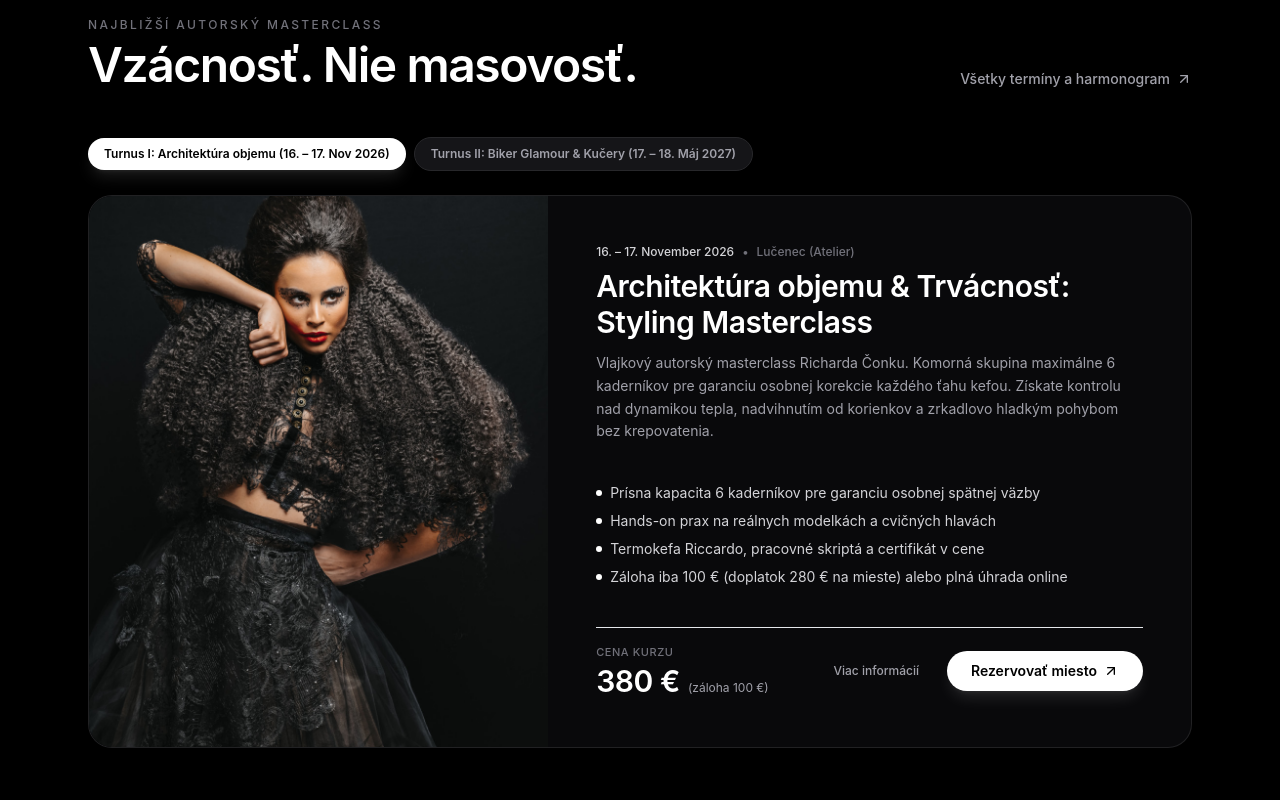
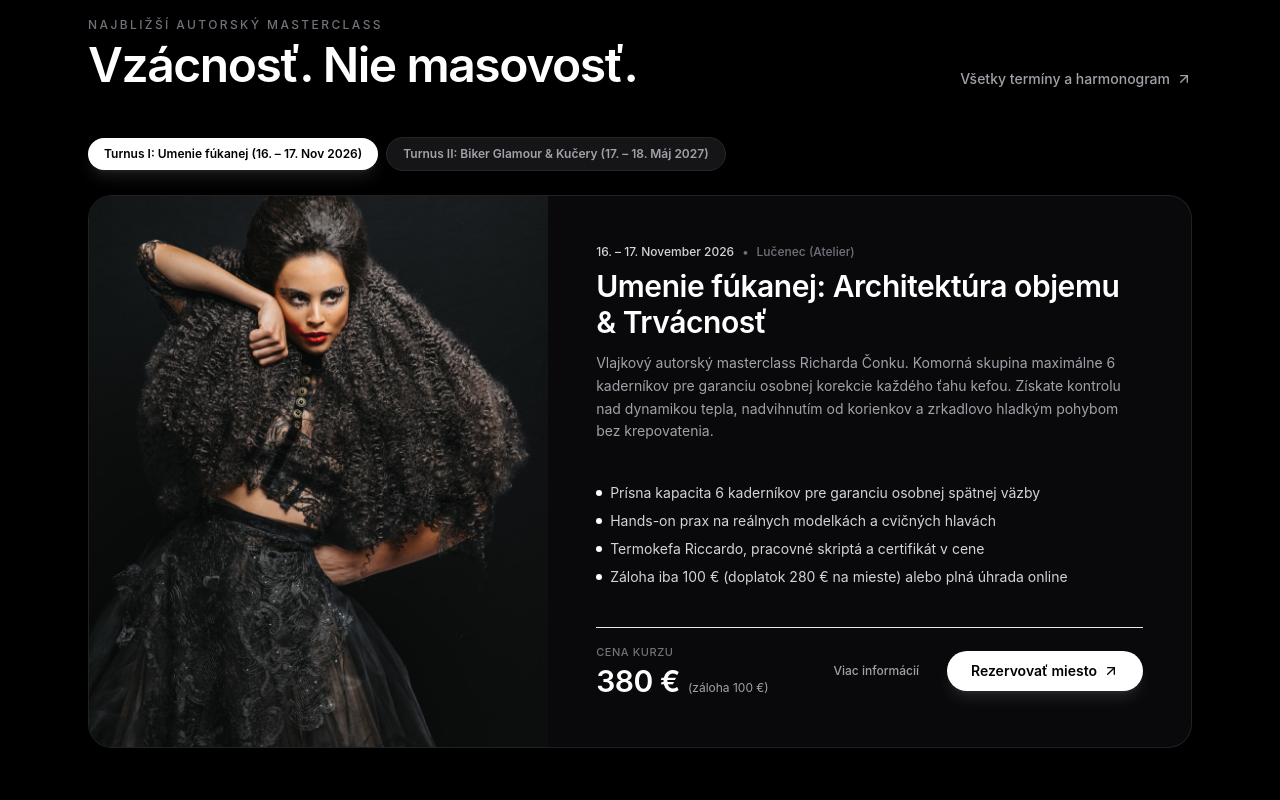
Before and after one commit to mttn214/Riccardo, a React (Vite) app: page / in a window 1280 px wide. Shown: the part 1460-2260 px from the top of the page. Built offline with nearby package versions, Linux system fonts and the light colour scheme; no server answers.

Commit message:
Navratenie povodneho nazvu Umenie fukanej a centrovanie fotografie na uces modelky

```diff
--- a/src/data/content.ts
+++ b/src/data/content.ts
@@ -14,7 +14,7 @@ export interface Seminar {
   country: string;
   venue: string;
   dates: string;
-  category: 'Styling' | 'Strih' | 'Balayage & Blond' | 'Overenie Platby';
+  category: 'Umenie Fúkanej' | 'Styling' | 'Strih' | 'Balayage & Blond' | 'Overenie Platby';
   duration: string;
   totalSeats: number;
   availableSeats: number;
@@ -84,9 +84,9 @@ export const STYLIST_PROFILE = {
   instagramUrl: "https://www.instagram.com/hair_riccardo/",
   facebookUrl: "https://www.facebook.com/hairsalonriccardo",
   googleMapsUrl: "https://maps.google.com/?q=Hair+Salon+Riccardo+Lucenec",
-  bioHeadline: "Vášeň pre dokonalý styling, geometriu strihu a žiarivé farby.",
-  bioDescription: "Richard Čonka (Riccardo) je uznávaný slovenský hairstylist, zakladateľ prestížneho Hair Salon Riccardo v Lučenci a nositeľ ocenenia Cena verejnosti SR na prestížnych Czech & Slovak Hairdressing Awards (kaderníckych Oskaroch v Prahe). Svojimi autorskými masterclassmi a majstrovskými seminármi inšpiruje kaderníkov po celom Slovensku a Česku.",
-  quote: "Vlasy nie sú len práca, sú architektúra v pohybe. Správna technika stylingu a precízny strih dajú žene sebavedomie, ktoré zmení celú jej auru.",
+  bioHeadline: "Vášeň pre dokonalú fúkanú, geometriu strihu a žiarivé farby.",
+  bioDescription: "Richard Čonka (Riccardo) je uznávaný slovenský hairstylist, zakladateľ prestížneho Hair Salon Riccardo v Lučenci a nositeľ ocenenia Cena verejnosti SR na prestížnych Czech & Slovak Hairdressing Awards (kaderníckych Oskaroch v Prahe). Svojou ikonickou vzdelávacou sériou 'Umenie fúkanej' a majstrovskými seminármi inšpiruje kaderníkov po celom Slovensku a Česku.",
+  quote: "Vlasy nie sú len práca, sú architektúra v pohybe. Správna technika fúkanej a precízny strih dajú žene sebavedomie, ktoré zmení celú jej auru.",
   heroImage: "/images/riccardo/gallery/riccardo_art_56.jpg",
   stageImage: "/images/riccardo/richard_conka_stage_award.jpg",
   winnersGroupImage: "/images/riccardo/hda_winners_group_hires.jpg",
@@ -139,12 +139,12 @@ export const COMPANY_DETAILS = {
 export const SEMINARS_DATA: Seminar[] = [
   {
     id: "sem-umenie-fukanej-lucenec",
-    title: "Architektúra objemu & Trvácnosť: Styling Masterclass",
+    title: "Umenie fúkanej: Architektúra objemu & Trvácnosť",
     city: "Lučenec",
     country: "Slovensko",
     venue: "Atelier Hair Salon Riccardo, J. Kármána 30",
     dates: "16. – 17. November 2026",
-    category: "Styling",
+    category: "Umenie Fúkanej",
     duration: "2 dni (14 hodín intenzívnej praxe)",
     totalSeats: 6,
     availableSeats: 2,
@@ -154,18 +154,18 @@ export const SEMINARS_DATA: Seminar[] = [
     learningOutcomes: [
       "Správna biomechanika a ergonómia rúk pri napínaní prameňa",
       "Technika fixácie vlasu studeným vzduchom pre 72-hodinovú trvácnosť",
-      "Styling 'Riccardo Glam Waves' výhradne cez okrúhlu termálnu kefu bez kulmy",
+      "Fúkané 'Riccardo Glam Waves' výhradne cez okrúhlu termálnu kefu bez kulmy",
       "Práca s live modelkou a profesionálne fotenie pred sociálne siete"
     ],
     schedule: [
       {
         day: "1. Deň: Dynamika tepla, analýza vlasu & Live ukážky",
-        morning: "09:30 – 13:00: Úvod, rozbor štruktúry vlasu, produkty a live ukážka 2 premien na živých modelkách.",
+        morning: "09:30 – 13:00: Úvod, rozbor štruktúry vlasu, produkty a live ukážka 2 fúkaných na živých modelkách.",
         afternoon: "14:00 – 18:00: Praktický hands-on tréning na cvičných hlavách pod osobným dohľadom Richarda Čonku."
       },
       {
         day: "2. Deň: Práca na modelkách & Finálny styling",
-        morning: "09:30 – 13:00: Účastníci kompletne upravujú živé modelky (objem a glamour vlny).",
+        morning: "09:30 – 13:00: Účastníci kompletne fúkajú živé modelky (objem a glamour vlny).",
         afternoon: "14:00 – 17:30: Korekcia detailov, fotenie, odovzdanie certifikátov a toast."
       }
     ],
--- a/src/pages/HomePage.tsx
+++ b/src/pages/HomePage.tsx
@@ -118,7 +118,7 @@ export const HomePage: React.FC<HomePageProps> = ({ onOpenBooking, onSelectPortf
                   : 'bg-zinc-900/90 text-zinc-400 hover:text-white border border-zinc-800'
               }`}
             >
-              Turnus I: Architektúra objemu (16. – 17. Nov 2026)
+              Turnus I: Umenie fúkanej (16. – 17. Nov 2026)
             </button>
             <button
               onClick={() => setActiveTurnusIndex(1)}
--- a/src/utils/calendar.ts
+++ b/src/utils/calendar.ts
@@ -33,7 +33,7 @@ export function getSeminarCalendarDates(seminar: Seminar): ParsedDates {
     return {
       dtStart: '20261116T093000',
       dtEnd: '20261117T173000',
-      filename: 'Masterclass-Styling-Riccardo-Lucenec.ics',
+      filename: 'Masterclass-Umenie-Fukanej-Riccardo-Lucenec.ics',
     };
   }
 
```
Also changed, not shown: public/images/riccardo/gallery/riccardo_art_01_portrait.jpg.
